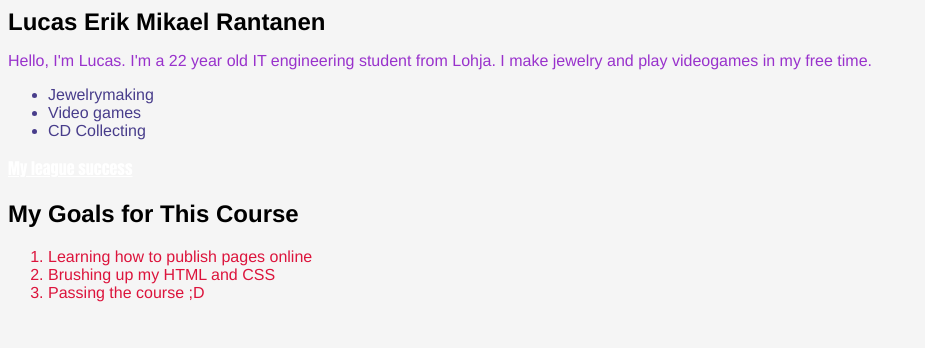
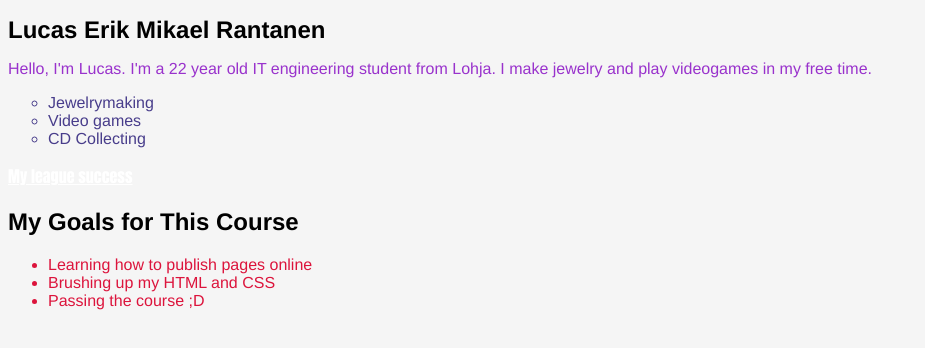
Before and after one commit to lucvsemr/ntis24wd_rantanen, a plain HTML site: page task-b/index.html in a window 1280 px wide. Shown: the whole page, without its empty margins (0-925 px from the left). Drawn offline with Linux system fonts and the light colour scheme.

Commit message:
Task B and C Fix

```diff
--- a/task-b/index.html
+++ b/task-b/index.html
@@ -1,7 +1,10 @@
 <!--
 Author: Lucas Rantanen
 Date: 2025-09-22 -->
+<!DOCTYPE html>
+<html lang="fi">
 <head>
+    <title>Task B Rantanen</title>
     <link rel="stylesheet" href="style.css">
 </head>
 
@@ -21,3 +24,4 @@ Date: 2025-09-22 -->
     <li>Brushing up my HTML and CSS</li>
     <li>Passing the course ;D</li>
 </ol>
+</html>
--- a/task-b/style.css
+++ b/task-b/style.css
@@ -22,10 +22,12 @@ ul
 {
     color: darkslateblue;
     font: bold;
+    list-style-type: circle;
 }
 ol
 {
     color:crimson;
+    list-style-type: disc;
 }
 a
 {
```
Also changed, not shown: task-c/index.html (+4 -0 lines).
